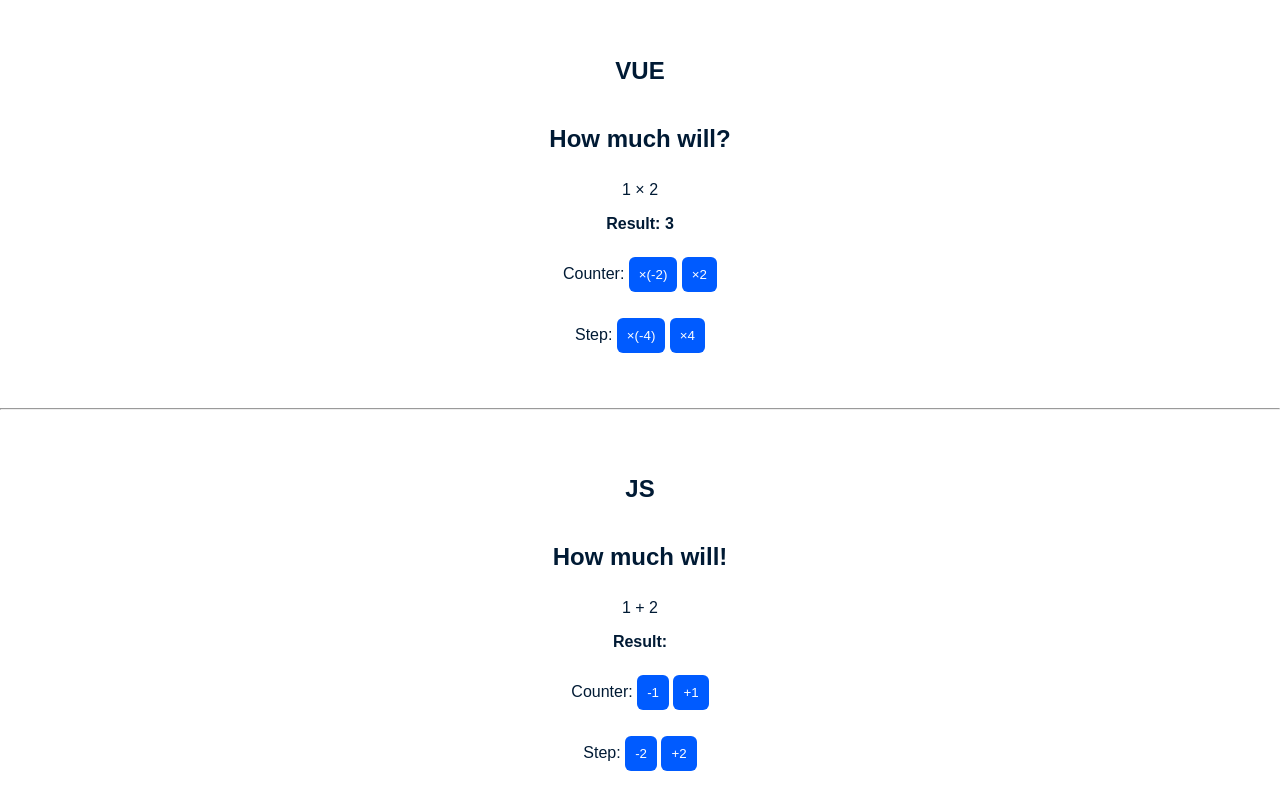
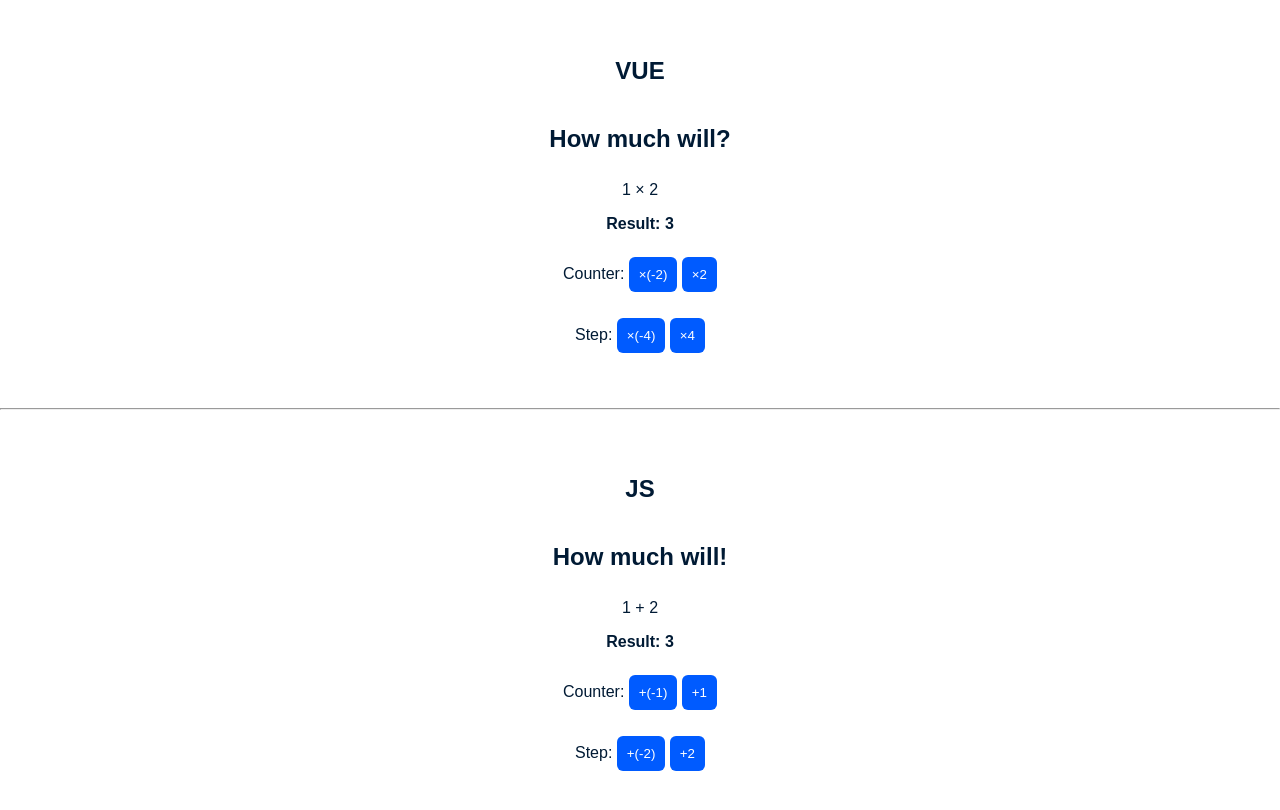
Before and after one commit to ozon-edu-vue-2021/homework-1-0jsk, a plain HTML site: page index.html in a window 1280 px wide. Drawn offline with nearby package versions, Linux system fonts and the light colour scheme.

Commit message:
feat: sum/product logic on vanilla

```diff
--- a/index.html
+++ b/index.html
@@ -43,14 +43,18 @@
     <section class="app js-app">
         <h1>JS</h1>
         <h2>How much will!</h2>
-        <p><span class="counter"></span> + <span class="step"></span></p>
+        <p>
+            <span class="counter"></span>
+            <span class="mode">+</span>
+            <span class="step"></span>
+        </p>
         <p><strong>Result: <span class="sum"></span></strong></p>
-        <div class="math">
+        <div class="counter-block math">
             Counter:
             <button class="button minus">-1</button>
             <button class="button plus">+1</button>
         </div>
-        <div class="math">
+        <div class="step-block math">
             Step:
             <button class="button minus">-2</button>
             <button class="button plus">+2</button>
@@ -101,44 +105,96 @@
     </script>
     <script>
         const counterEl = document.querySelector('.js-app .counter');
-        const buttonElMinus = document.querySelector('.js-app .minus');
-        const buttonElPlus = document.querySelector('.js-app .plus');
-        const sumEl = document.querySelector('.js-app .sum');
+        const btnCounterMinusEl = document.querySelector('.counter-block .minus');
+        const btnCounterPlusEl = document.querySelector('.counter-block .plus');
+        const btnStepMinusEl = document.querySelector('.step-block .minus');
+        const btnStepPlusEl = document.querySelector('.step-block .plus');
+        const symbolEl = document.querySelector('.js-app .mode');
+        const resultEl = document.querySelector('.js-app .sum');
         const stepEl = document.querySelector('.js-app .step');
+
+        const modeToSymbol = {
+            sum: "+",
+            product: "×",
+        }
 
         const data = {
             counter: 1,
-            step: 2
+            step: 2,
+            mode: "sum",
         };
 
-        const incrementCounterHandler = function () {};
-        const decrementCounterHandler = function () {};
-        //...
-        const getSum = function () {};
+        const methods = {
+            sum: (number, key) => () => data[key] += number,
+            product: (number, key) => () => data[key] *= number,
+            changeHandler(mode, key, number) { return this[mode](number, key) },
 
-        const queue = [getSum];
+            inverseMode() { data.mode = data.mode === "sum" ? "product" : "sum" }
+        }
+
+        const computed = {
+            get result() {
+                return data.mode === "sum" ? data.counter + data.step : data.counter * data.step;
+            },
+            get sum() {
+                return data.counter + data.step;
+            },
+            get counterNumber() {
+                return data.mode === "sum" ? 1 : 2;
+            },
+            get stepNumber() {
+                return data.mode === "sum" ? 2 : 4;
+            },
+            get symbol() {
+                return modeToSymbol[data.mode];
+            }
+        };
+
+        const renderCounter = () => counterEl.textContent = data.counter;
+        const renderStep = () => stepEl.textContent = data.step;
+        const renderResult = () => resultEl.textContent = computed.result;
+        const renderSymbol = () => symbolEl.textContent = computed.symbol;
+
+        const renderBtnCounterMinus = () => btnCounterMinusEl.textContent = `${computed.symbol}(-${computed.counterNumber})`;
+        const renderBtnCounterPlus = () => btnCounterPlusEl.textContent = `${computed.symbol}${computed.counterNumber}`;
+        const renderBtnStepMinus = () => btnStepMinusEl.textContent = `${computed.symbol}(-${computed.stepNumber})`;
+        const renderBtnStepPlus = () => btnStepPlusEl.textContent = `${computed.symbol}${computed.stepNumber}`;
+
+        const queue = [
+            renderCounter,
+            renderStep,
+            renderSymbol,
+            renderResult,
+            renderBtnCounterMinus,
+            renderBtnCounterPlus,
+            renderBtnStepMinus,
+            renderBtnStepPlus
+        ];
+        const render = () => queue.forEach(fn => fn());
 
         Object.keys(data).forEach(key => {
             let value = data[key]; // data.counter, data.counter1, data.counter2
             Object.defineProperty(data, key, {
                 get: function () {
-                    console.log('get');
-                    // queue.push();
+                    console.log({value, key, data});
                     return value;
                 },
                 set: function (newValue) {
-                    console.log('set');
                     value = newValue;
-                    queue.forEach(fn => fn());
+                    render();
                 }
             });
         });
 
-        counterEl.textContent = data.counter;
-        stepEl.textContent = data.step;
-        getSum();
-        buttonElMinus.addEventListener('click', decrementCounterHandler);
-        buttonElPlus.addEventListener('click', incrementCounterHandler);
+        btnCounterMinusEl.addEventListener('click', methods.changeHandler(data.mode, 'counter', computed.counterNumber * -1));
+        btnCounterPlusEl.addEventListener('click', methods.changeHandler(data.mode, 'counter', computed.counterNumber));
+
+        btnStepMinusEl.addEventListener('click', methods.changeHandler(data.mode, 'step', computed.stepNumber * -1));
+        btnStepPlusEl.addEventListener('click', methods.changeHandler(data.mode, 'step', computed.stepNumber));
+
+        symbolEl.addEventListener('click', methods.inverseMode);
+
+        render();
     </script>
 </body>
 
```
